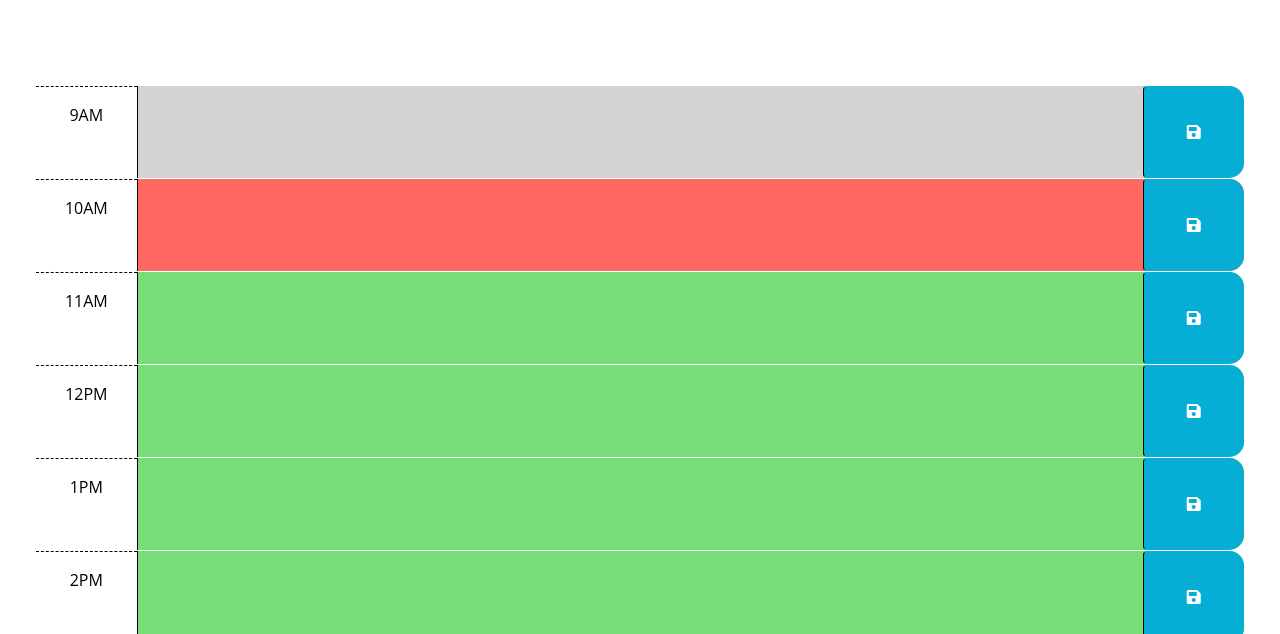
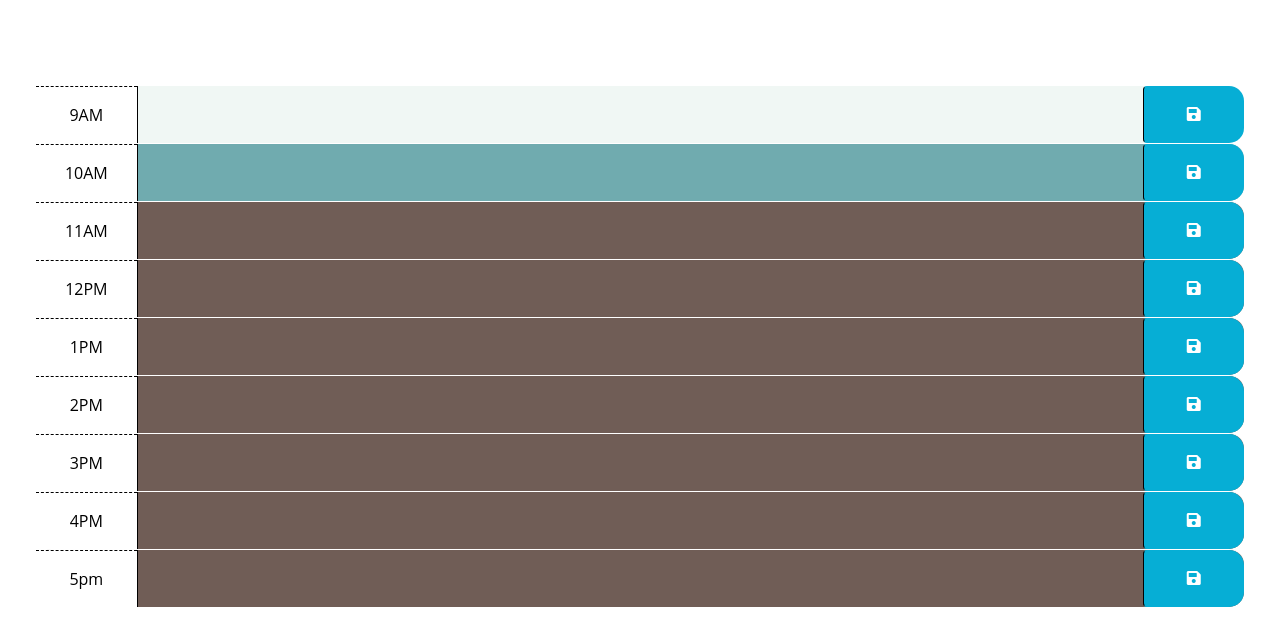
Before and after one commit to Jos-J/Workday-Schedule, a plain HTML site: page Develop/index.html in a window 1280 px wide. Shown: the part 166-800 px from the top of the page. Drawn offline with nearby package versions, Linux system fonts and the light colour scheme.

Commit message:
new color scheme

```diff
--- a/Develop/index.html
+++ b/Develop/index.html
@@ -47,7 +47,7 @@
 
       <div id="hour-9" class="row time-block past">
         <div class="col-2 col-md-1 hour text-center py-3">9AM</div>
-        <textarea class="col-8 col-md-10 description" rows="3"> </textarea>
+        <textarea class="col-8 col-md-10 description" rows="1"> </textarea>
         <button class="btn saveBtn col-2 col-md-1" aria-label="save">
           <i class="fas fa-save" aria-hidden="true"></i>
         </button>
@@ -56,7 +56,7 @@
       <!-- Example of a present time block. The "present" class adds a red background color. -->
       <div id="hour-10" class="row time-block present">
         <div class="col-2 col-md-1 hour text-center py-3">10AM</div>
-        <textarea class="col-8 col-md-10 description" rows="3"> </textarea>
+        <textarea class="col-8 col-md-10 description" rows="1"> </textarea>
         <button class="btn saveBtn col-2 col-md-1" aria-label="save">
           <i class="fas fa-save" aria-hidden="true"></i>
         </button>
@@ -65,7 +65,7 @@
       <!-- Example of a future time block. The "future" class adds a green background color. -->
       <div id="hour-11" class="row time-block future">
         <div class="col-2 col-md-1 hour text-center py-3">11AM</div>
-        <textarea class="col-8 col-md-10 description" rows="3"> </textarea>
+        <textarea class="col-8 col-md-10 description" rows="1"> </textarea>
         <button class="btn saveBtn col-2 col-md-1" aria-label="save">
           <i class="fas fa-save" aria-hidden="true"></i>
         </button>
@@ -73,7 +73,7 @@
 
       <div id="hour-12" class="row time-block future">
         <div class="col-2 col-md-1 hour text-center py-3">12PM</div>
-        <textarea class="col-8 col-md-10 description" rows="3"> </textarea>
+        <textarea class="col-8 col-md-10 description" rows="1"> </textarea>
         <button class="btn saveBtn col-2 col-md-1" aria-label="save">
           <i class="fas fa-save" aria-hidden="true"></i>
         </button>
@@ -81,7 +81,7 @@
 
       <div id="hour-13" class="row time-block future">
         <div class="col-2 col-md-1 hour text-center py-3">1PM</div>
-        <textarea class="col-8 col-md-10 description" rows="3"> </textarea>
+        <textarea class="col-8 col-md-10 description" rows="1"> </textarea>
         <button class="btn saveBtn col-2 col-md-1" aria-label="save">
           <i class="fas fa-save" aria-hidden="true"></i>
         </button>
@@ -89,7 +89,7 @@
 
       <div id="hour-14" class="row time-block future">
         <div class="col-2 col-md-1 hour text-center py-3">2PM</div>
-        <textarea class="col-8 col-md-10 description" rows="3"> </textarea>
+        <textarea class="col-8 col-md-10 description" rows="1"> </textarea>
         <button class="btn saveBtn col-2 col-md-1" aria-label="save">
           <i class="fas fa-save" aria-hidden="true"></i>
         </button>
@@ -97,7 +97,7 @@
 
       <div id="hour-15" class="row time-block future">
         <div class="col-2 col-md-1 hour text-center py-3">3PM</div>
-        <textarea class="col-8 col-md-10 description" rows="3"> </textarea>
+        <textarea class="col-8 col-md-10 description" rows="1"> </textarea>
         <button class="btn saveBtn col-2 col-md-1" aria-label="save">
           <i class="fas fa-save" aria-hidden="true"></i>
         </button>
@@ -105,7 +105,7 @@
 
       <div id="hour-16" class="row time-block future">
         <div class="col-2 col-md-1 hour text-center py-3">4PM</div>
-        <textarea class="col-8 col-md-10 description" rows="3"> </textarea>
+        <textarea class="col-8 col-md-10 description" rows="1"> </textarea>
         <button class="btn saveBtn col-2 col-md-1" aria-label="save">
           <i class="fas fa-save" aria-hidden="true"></i>
         </button>
@@ -113,7 +113,7 @@
 
       <div id="hour-17" class="row time-block future">
         <div class="col-2 col-md-1 hour text-center py-3">5pm</div>
-        <textarea class="col-8 col-md-10 description" rows="3"> </textarea>
+        <textarea class="col-8 col-md-10 description" rows="1"> </textarea>
         <button class="btn saveBtn col-2 col-md-1" aria-label="save">
           <i class="fas fa-save" aria-hidden="true"></i>
         </button>
--- a/Develop/style.css
+++ b/Develop/style.css
@@ -31,17 +31,17 @@ textarea {
 }
 
 .past {
-  background-color: #d3d3d3;
+  background-color: #f0f7f4;
   color: white;
 }
 
 .present {
-  background-color: #ff6961;
+  background-color: #70abaf;
   color: white;
 }
 
 .future {
-  background-color: #77dd77;
+  background-color: #705d56;
   color: white;
 }
 
```
